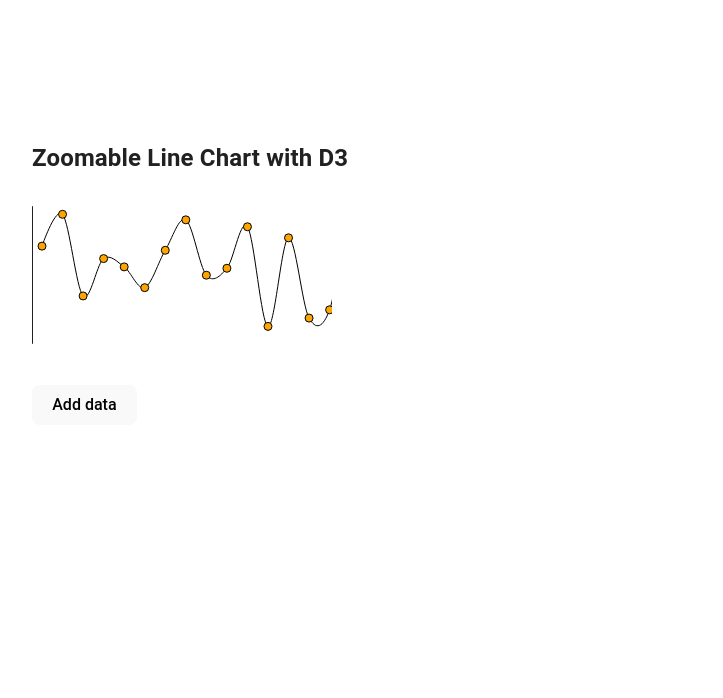
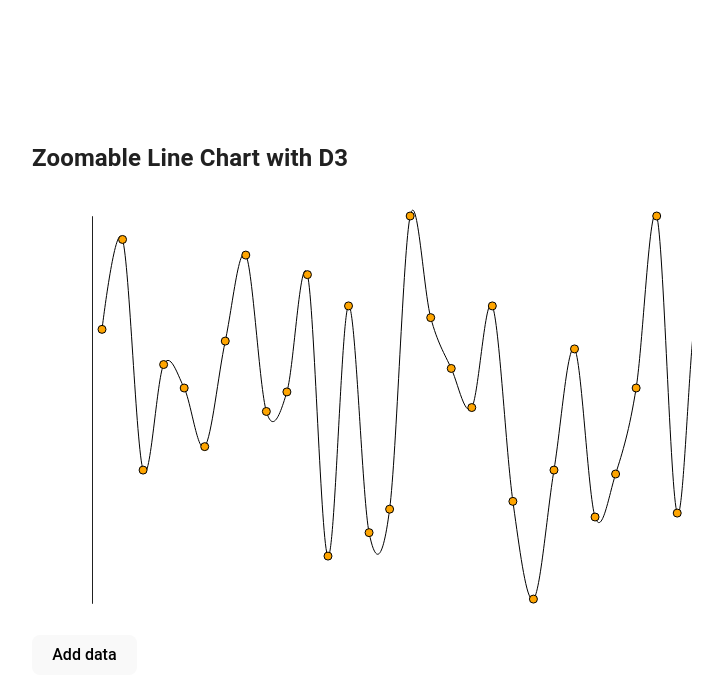
Before and after one commit to AndreMashukov/mui-multiselect, a React (Vite) app: page / in a window 1280 px wide. Shown: the top 698 px of the page, without its empty margins (12-735 px from the left). Built offline with nearby package versions, Linux system fonts and the light colour scheme.

Commit message:
minor changes

```diff
--- a/src/components/ZoomableLineChart/ZoomableLineChart.jsx
+++ b/src/components/ZoomableLineChart/ZoomableLineChart.jsx
@@ -2,6 +2,9 @@
 import React, { useRef, useEffect, useState } from "react";
 import * as d3 from "d3";
 import useResizeObserver from "../../hooks/useResizeObserver";
+
+const HEIGHT = 400;
+const WIDTH = 600;
 
 function ZoomableLineChart({ data, id = "myZoomableLineChart" }) {
   const svgRef = useRef();
@@ -10,8 +13,15 @@ function ZoomableLineChart({ data, id = "myZoomableLineChart" }) {
   const [currentZoomState, setCurrentZoomState] = useState();
 
   const selectSvgContent = (svgRef) => {
-    const svg = d3.select(svgRef.current);
+    const margin = { top: 10, right: 30, bottom: 30, left: 60 };
+    const svg = d3
+      .select(svgRef.current)
+      .attr("width", WIDTH)
+      .attr("height", HEIGHT)
+      .attr("transform", "translate(" + margin.left + "," + margin.top + ")");
+
     const svgContent = svg.select(".content");
+
     return { svg, svgContent };
   };
 
```
